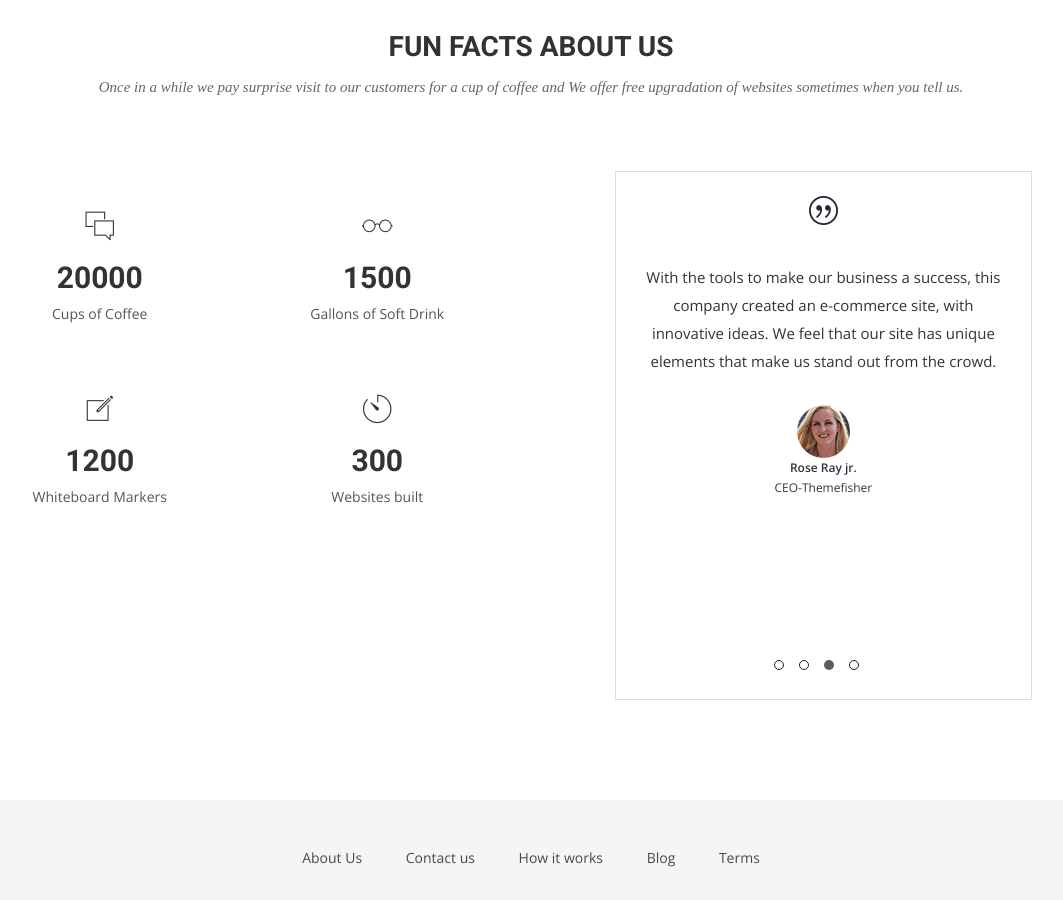
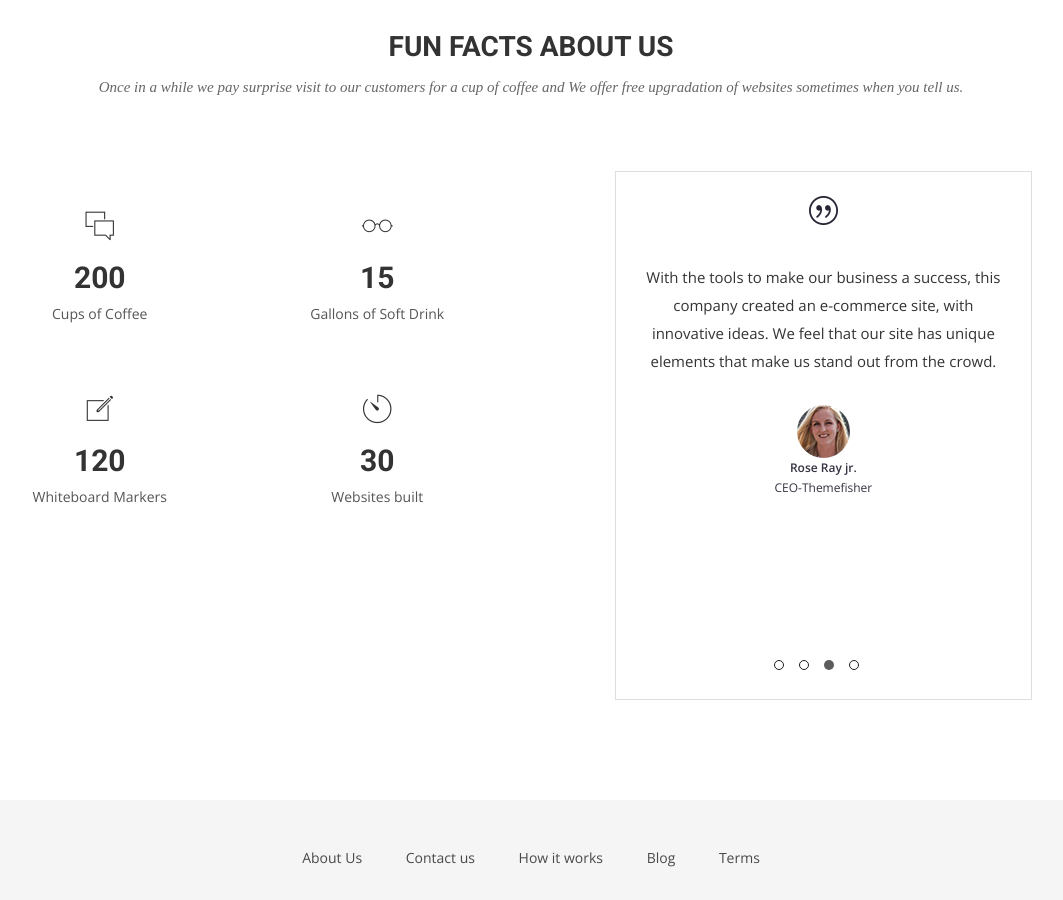
Before and after one commit to FreeMonk/FreeMonk.github.io, a Jekyll site: the page built from index.html, in a window 1280 px wide and 900 px high, scrolled down 2865 px. Shown: the whole window, without its empty margins (109-1172 px from the left). Built offline with Jekyll 4.4.1, drawn with Linux system fonts in a browser that asks for light colours; nearby versions of some CDN libraries; some web fonts are replaced.

```diff
--- a/_data/funfacts.yml
+++ b/_data/funfacts.yml
@@ -1,12 +1,12 @@
-- counter: 20000
+- counter: 200
   icon: ion-ios-chatboxes-outline
   text: Cups of Coffee
-- counter: 1500
+- counter: 15
   icon: ion-ios-glasses-outline
   text: Gallons of Soft Drink
-- counter: 1200
+- counter: 120
   icon: ion-ios-compose-outline
   text: Whiteboard Markers
-- counter: 300
+- counter: 30
   icon: ion-ios-timer-outline
   text: Websites built
```
